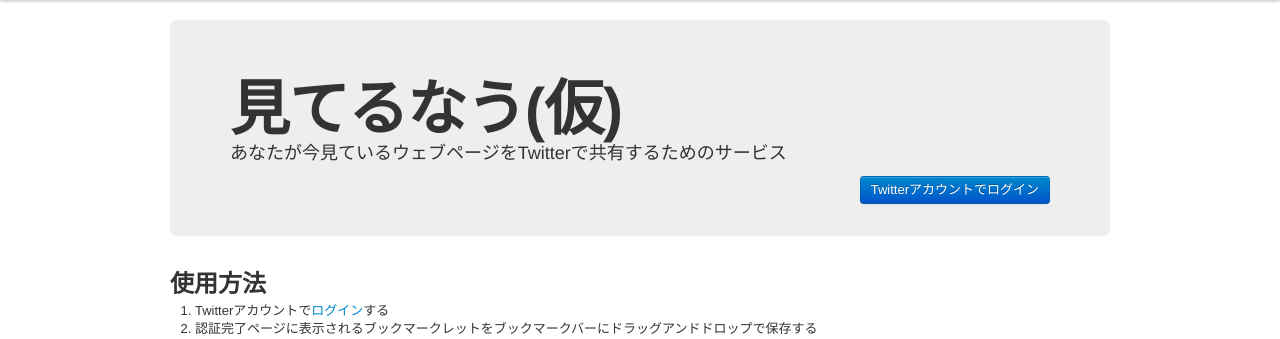
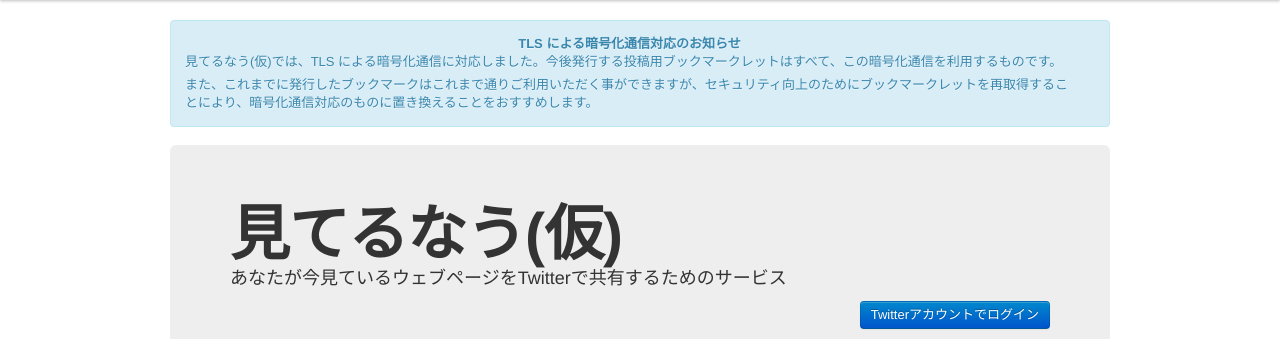
Before and after one commit to yosida95/miteru.yosida95.com, a Python web app: template miteru/templates/homepage.jinja2 in a window 1280 px wide. Shown: the part 40-379 px from the top of the page. Run offline with Jinja, Linux system fonts and the light colour scheme; the template is opened without the code that fills it, so the values that code supplies are empty; some libraries are stand-ins or nearby versions.

Commit message:
TLS 対応メッセージ追加

```diff
--- a/miteru/templates/homepage.jinja2
+++ b/miteru/templates/homepage.jinja2
@@ -1,5 +1,11 @@
 {% extends 'layout.jinja2' %}
 {% block body %}
+            <div class="alert alert-info alert-block">
+                <strong style="display: block;width: 100%;text-align: center;">TLS による暗号化通信対応のお知らせ</strong>
+                <p>見てるなう(仮)では、TLS による暗号化通信に対応しました。今後発行する投稿用ブックマークレットはすべて、この暗号化通信を利用するものです。</p>
+                <p>また、これまでに発行したブックマークはこれまで通りご利用いただく事ができますが、セキュリティ向上のためにブックマークレットを再取得することにより、暗号化通信対応のものに置き換えることをおすすめします。</p>
+            </div>
+
             <div class="hero-unit">
                 <h1>見てるなう(仮)</h1>
                 <p>あなたが今見ているウェブページをTwitterで共有するためのサービス</p>
```
